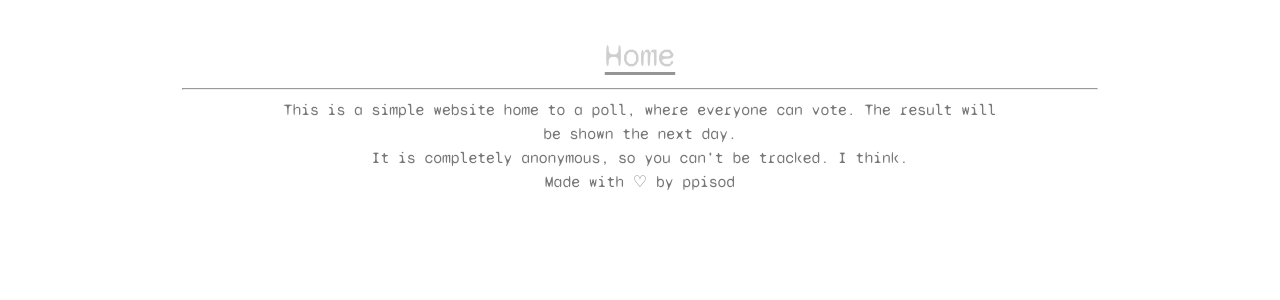
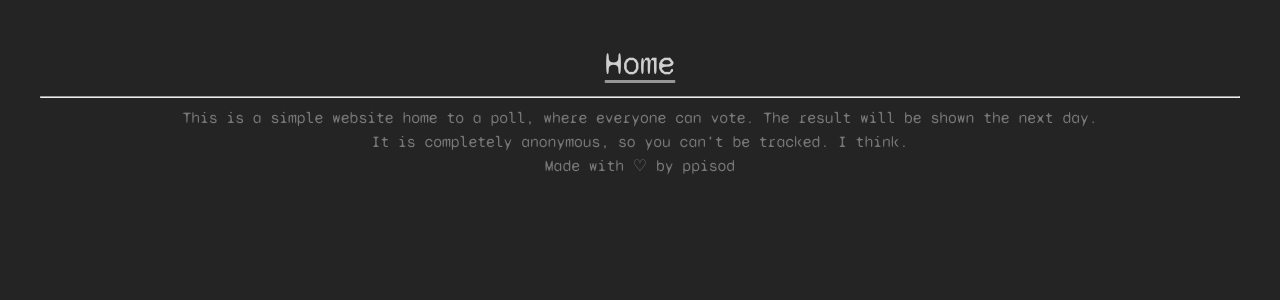
Before and after one commit to ppisod/doyouwipe, a React (Vite) app: page /abt in a window 1280 px wide. Shown: the top 300 px of the page. Built offline with nearby package versions, Linux system fonts and the light colour scheme.

Commit message:
change bg color

```diff
--- a/src/index.css
+++ b/src/index.css
@@ -11,64 +11,11 @@
   -webkit-font-smoothing: antialiased;
   -moz-osx-font-smoothing: grayscale;
 }
-
-a {
-  font-weight: 500;
-  color: #646cff;
-  text-decoration: inherit;
-}
-a:hover {
-  color: #535bf2;
-}
-
 #root {
     max-width: 1280px;
     margin: 0 auto;
     padding: 2rem;
     text-align: center;
     font-family: Syne, serif;
+    background-color: #242424;
 }
-
-body {
-  margin: 0;
-  display: flex;
-  min-width: 320px;
-  min-height: 100vh;
-}
-
-h1 {
-  font-size: 3.2em;
-  line-height: 1.1;
-}
-
-button {
-  border-radius: 8px;
-  border: 1px solid transparent;
-  padding: 0.6em 1.2em;
-  font-size: 1em;
-  font-weight: 500;
-  font-family: inherit;
-  background-color: #1a1a1a;
-  cursor: pointer;
-  transition: border-color 0.25s;
-}
-button:hover {
-  border-color: #646cff;
-}
-button:focus,
-button:focus-visible {
-  outline: 4px auto -webkit-focus-ring-color;
-}
-
-@media (prefers-color-scheme: light) {
-  :root {
-    color: #213547;
-    background-color: #ffffff;
-  }
-  a:hover {
-    color: #747bff;
-  }
-  button {
-    background-color: #f9f9f9;
-  }
-}
--- a/src/pages/about/About.tsx
+++ b/src/pages/about/About.tsx
@@ -1,6 +1,7 @@
 import TopBar from "../../comp/topbar/TopBar.tsx";
 import TopBarContents from "../../comp/topbar/TopBarContents.tsx";
 import Body from "../../comp/text/Body.tsx";
+import '../../index.css'
 
 function About() {
     return (
--- a/src/pages/app/App.tsx
+++ b/src/pages/app/App.tsx
@@ -1,5 +1,6 @@
 import { useEffect, useState } from 'react'
 import './App.css'
+import '../../index.css'
 import Title from "../../comp/text/Title.tsx";
 import ButtonContainer from "../../comp/button/ButtonContainer.tsx";
 import Button from "../../comp/button/Button.tsx";
```
